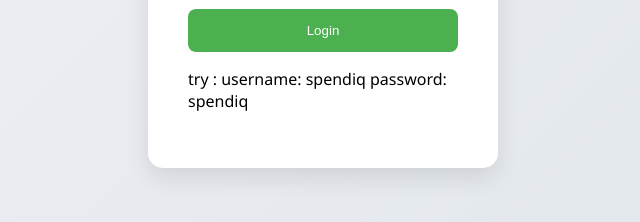
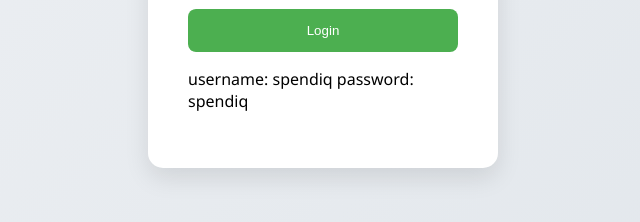
Before and after one commit to chaitanyaponnada/SpendIQ, a website: page login.html in a window 1280 px wide. Shown: the part 520-742 px from the top of the page, 317-957 px from the left. Drawn offline with Linux system fonts and the light colour scheme.

Commit message:
Json update

```diff
--- a/login.html
+++ b/login.html
@@ -105,7 +105,7 @@
         <input type="text" id="loginUsername" placeholder="Username" required>
         <input type="password" id="loginPassword" placeholder="Password" required>
         <button id="loginBtn">Login</button>
-        <p>try : username: spendiq password: spendiq </p>
+        <p> username: spendiq password: spendiq </p>
         <p id="loginError"></p>
     </div>
     <script src="login.js"></script>
```
